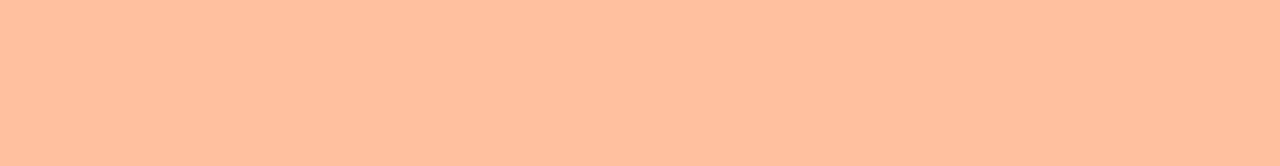
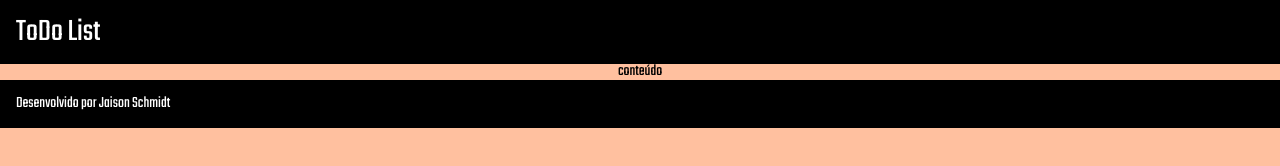
Before and after one commit to jaisonschmidt/todolist-quinta, a plain HTML site: page index.html in a window 1280 px wide. Drawn offline with Linux system fonts and the light colour scheme.

Commit message:
feat: Adiciona header e footer

```diff
--- a/assets/style.css
+++ b/assets/style.css
@@ -2,3 +2,26 @@ body {
     background-color: #ffc09f;
     font-family: 'Teko', sans-serif;
 }
+
+.headerMain {
+    background-color: #000;
+    color: #FFF;
+    padding: 1rem;
+}
+
+.headerMain .logo {
+    font-size: 2rem;
+}
+
+.mainContent {
+    align-items: center;
+    display: flex;
+    flex-direction: column;
+    flex-grow: 1;
+}
+
+.footerMain {
+    background-color: #000;
+    color: #FFF;
+    padding: 1rem;
+}
--- a/index.html
+++ b/index.html
@@ -14,6 +14,19 @@
     <link rel="stylesheet" href="assets/style.css">
 </head>
 <body>
+    <header class="headerMain">
+        <h1 class="logo">
+            ToDo List
+        </h1>
+    </header>
+
+    <main class="mainContent">
+        conteúdo
+    </main>
+
+    <footer class="footerMain">
+        Desenvolvido por Jaison Schmidt
+    </footer>
 
     <script src="assets/script.js"></script>
 </body>
```
